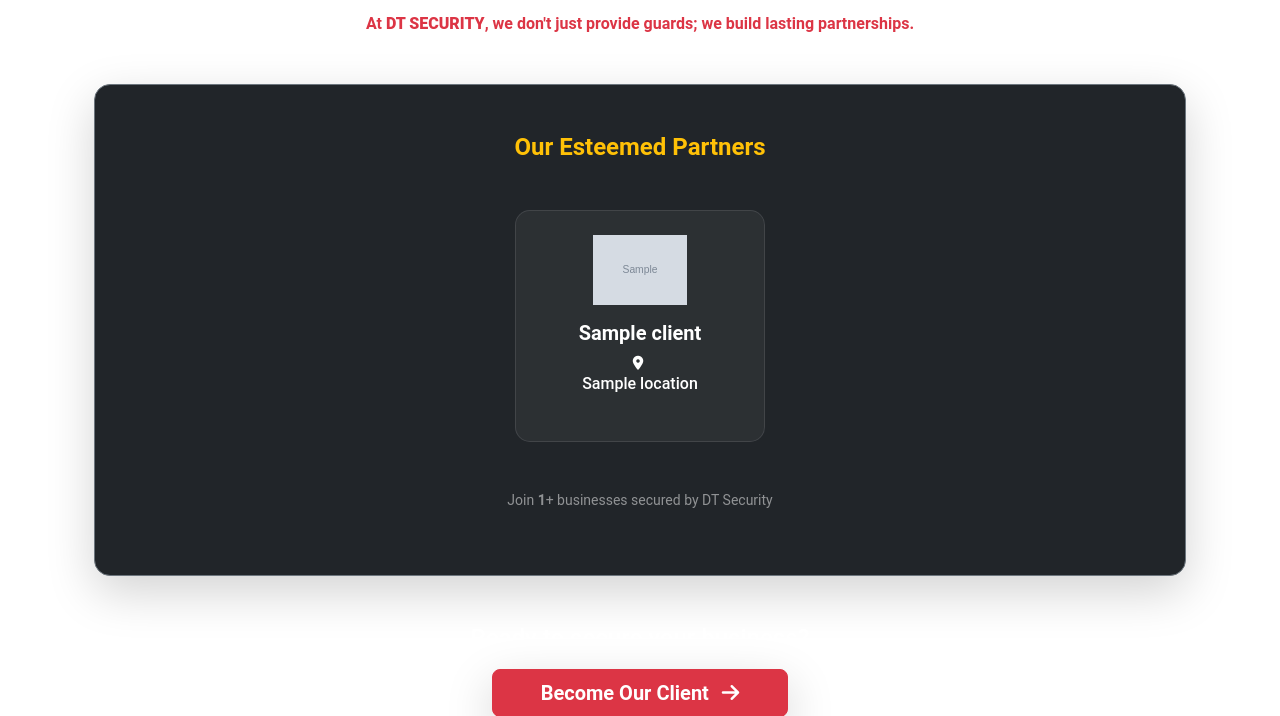
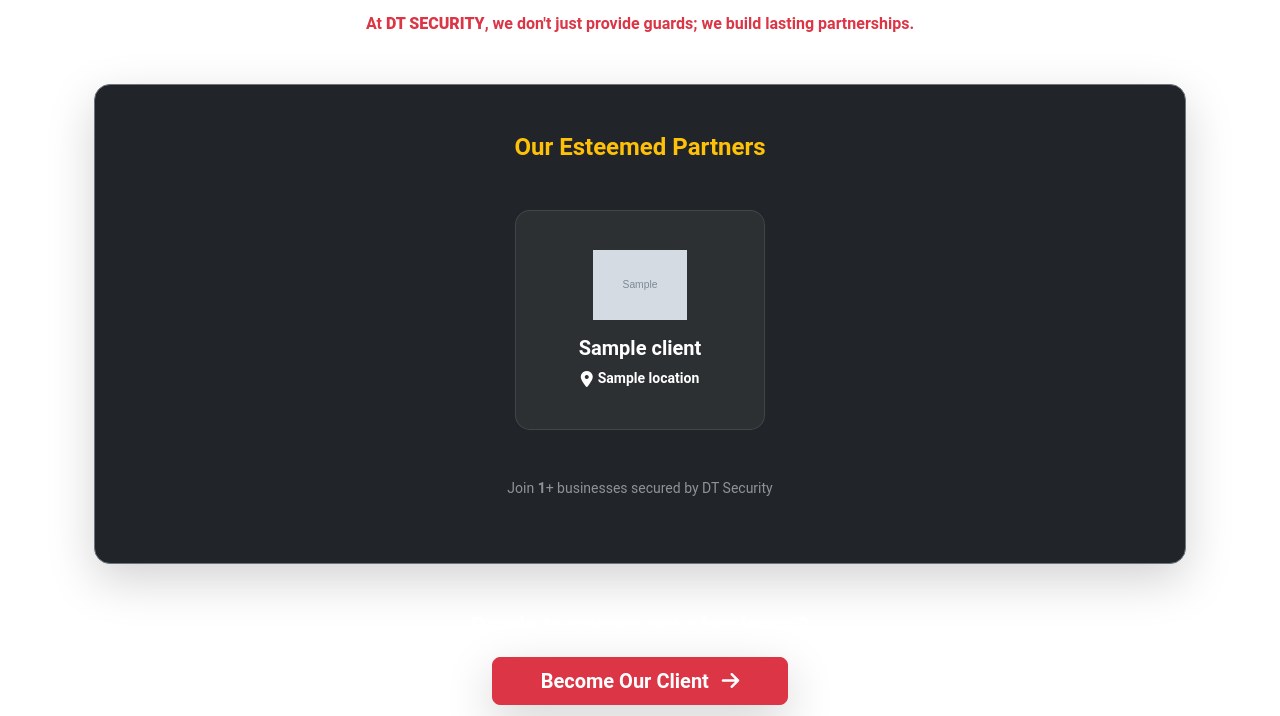
Before and after one commit to Mswati-tz/DT-SECURITY, a Django app: template DT1/templates/our_clients.html in a window 1280 px wide. Shown: the part 671-1387 px from the top of the page. Run offline with Django 4.2, Linux system fonts and the light colour scheme; the template is opened without the code that fills it: most values are stand-ins (such as "Sample title", 1, 10 or a date in 2020); grey boxes marked "Sample" are stand-in pictures.

Commit message:
Update our_clients.html

```diff
--- a/DT1/templates/our_clients.html
+++ b/DT1/templates/our_clients.html
@@ -8,7 +8,7 @@
         letter-spacing: 2px;
         position: relative;
         padding-bottom: 15px;
-        color: #ffc107 !important; /* Inahakikisha rangi ya njano inabaki */
+        color: #ffc107 !important;
     }
     .section-title::after {
         content: "";
@@ -28,25 +28,26 @@
         transition: 0.3s ease;
         border-radius: 15px;
         width: 250px;
-        min-height: 200px;
+        min-height: 220px; /* Nimeongeza urefu kidogo ili location isizidiwe */
         display: flex;
         flex-direction: column;
         justify-content: center;
         align-items: center;
     }
 
-    /* HII NDIO DAWA YA RANGI: Inalazimisha kila kitu ndani kiwe nyeupe */
-    .industry-card h5,
-    .industry-card p,
-    .industry-card i.fa-map-marker-alt {
-        color: #ffffff !important;
-        opacity: 1 !important; /* Inaondoa ule weusi-weusi (transparency) */
-    }
-
     .industry-card:hover {
         background: rgba(219, 25, 11, 0.2);
         border-color: #db190b;
         transform: translateY(-5px);
+    }
+
+    /* Dawa ya rangi nyeupe kwa icon na text */
+    .location-wrapper {
+        color: #ffffff !important;
+    }
+    .location-icon {
+        color: #ffffff !important;
+        margin-right: 5px;
     }
 </style>
 
@@ -71,11 +72,12 @@
                         <i class="fas fa-shield-alt text-warning mb-3" style="font-size: 2.8rem;"></i>
                     {% endif %}
 
-                    <h5 class="fw-bold mb-2">{{ client.site_name }}</h5>
+                    <h5 class="text-white fw-bold mb-2">{{ client.site_name }}</h5>
 
-                    <p class="small mb-0">
-                        <i class="fas fa-map-marker-alt me-1"></i> <h6 class="text-white">{{ client.location }}</h6>
-                    </p>
+                    <div class="location-wrapper d-flex align-items-center justify-content-center">
+                        <i class="fas fa-map-marker-alt location-icon"></i>
+                        <span class="text-white small fw-bold">{{ client.location }}</span>
+                    </div>
                 </div>
             {% empty %}
                 <p class="text-white opacity-50 italic">Bado hakuna wateja waliosajiliwa kwenye mfumo wetu.</p>
```
